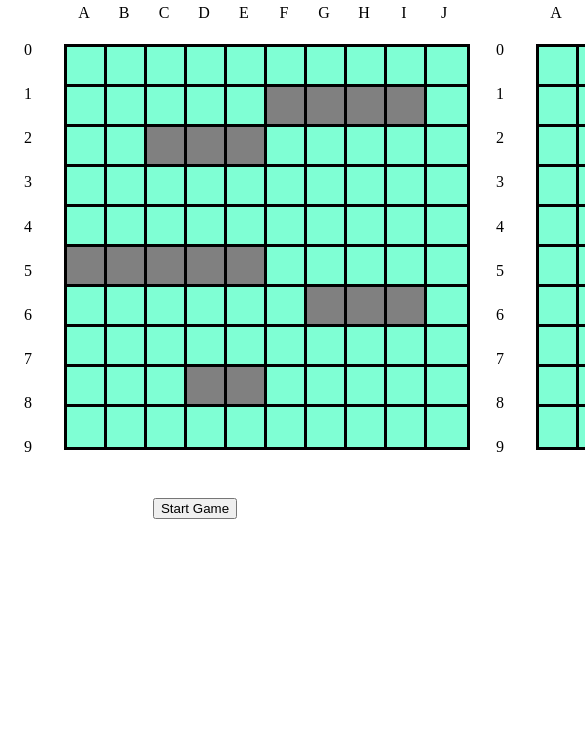
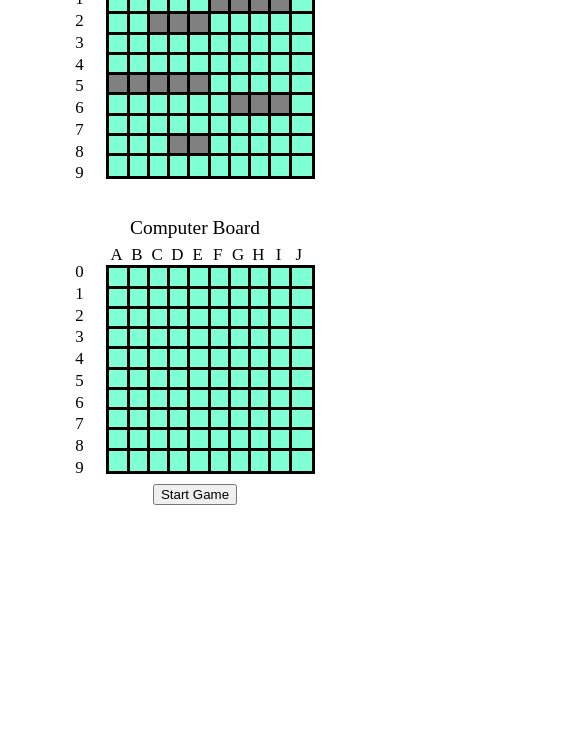
Before and after one commit to ctang415/battleship, a website built with webpack: page dist/index.html in a window 390 px wide. Shown: the part 89-844 px from the top of the page, 585 px wide, since content can reach past the window. Built offline with Linux system fonts and the light colour scheme.

Commit message:
Fixed responsiveness for tablets

```diff
--- a/src/style.css
+++ b/src/style.css
@@ -3,14 +3,14 @@
     flex-direction: row;
     justify-content: space-evenly;
     flex-wrap: nowrap;
-    padding: 1em;
+    padding: 1vw;
 
 }
 .container, .containertwo {
     display: grid;
-    grid-template-columns: repeat(10, 2.5em);
-    grid-template-rows: repeat(10, 2.5em);
-    padding: 2em;
+    grid-template-columns: repeat(10, 2.5vw);
+    grid-template-rows: repeat(10, 2.5vw);
+    padding: 1.5vw;
 }
 
 .divplayer, .divenemy {
@@ -18,8 +18,8 @@
     border: solid black;
     justify-content: center;
     cursor: pointer;
-    height: 2.5em;
-    width: 2.5em;
+    height: 2.5vw;
+    width: 2.5vw;
     background-color: aquamarine;
 }
 
@@ -43,13 +43,13 @@
     border: solid black;
     justify-content: center;
     cursor: pointer;
-    height: 2.5em;
-    width: 2.5em;
+    height: 2.5vw;
+    width: 2.5vw;
     background-color: grey;
 }
 
 .playerlabel, .computerlabel {
-    font-size: 2em;
+    font-size: 2vw;
 }
 
 .player, .computer {
@@ -69,7 +69,7 @@
 }
 
 .side, .sidetwo {
-    margin-top: 2.7em;
+    margin-top: 2.7vw;
     display: flex;
     flex-direction: column;
     justify-content: space-evenly;
@@ -111,20 +111,25 @@
     justify-content: center;
 }
 
-@media only screen and (min-device-width:320px) and (max-device-width: 480px) {
+@media only screen and (min-device-width:280px) and (max-device-width: 950px) {
+    .body {
+        display: flex;
+        flex-direction: column;
+        gap: 2em;
+    }
     .container, .containertwo {
         display: grid;
-        grid-template-columns: repeat(10, 1.5vh);
-        grid-template-rows: repeat(10, 1.5vh);
-        padding: 2vw;
+        grid-template-columns: repeat(10, 2.4vh);
+        grid-template-rows: repeat(10, 2.4vh);
+        padding: 1.5vw;
     }
     .divplayer, .divenemy {
         display: flex;
         border: solid black;
         justify-content: center;
         cursor: pointer;
-        height: 1.5vh;
-        width: 1.5vh;
+        height: 2.4vh;
+        width: 2.4vh;
         background-color: aquamarine;
     }
     .divtwo {
@@ -132,41 +137,41 @@
         border: solid black;
         justify-content: center;
         cursor: pointer;
-        height: 1.5vh;
-        width: 1.5vh;
+        height: 2.4vh;
+        width: 2.4vh;
         background-color: grey;
     }
     .side, .sidetwo {
-        margin-top: 1.7vh;
+        margin-top: 2.5vh;
         display: flex;
         flex-direction: column;
         justify-content: space-evenly;
     }
     .playerlabel, .computerlabel {
-        font-size: 1.5vh;
+        font-size: 2.3vh;
     }
     .box {
         display: flex;
-        font-size: 1vh;
+        font-size: 2.0vh;
         flex-direction: row-reverse;
         gap: 1em;
     }
     .miss {
         border: solid black;
-        font-size: 1.5vh;
+        font-size: 2.4vh;
         color: black;
-        height: 1.5vh;
-        width: 1.5vh;
+        height: 2.4vh;
+        width: 2.4vh;
         text-align: center;
     }
 
     .hit {
         border: solid black;
         background-color : red;
-        font-size: 1.5vh;
+        font-size: 2.4vh;
         color: black;
-        height: 1.5vh;
-        width: 1.5vh;
+        height: 2.4vh;
+        width: 2.4vh;
         text-align: center;
     }
 }
```
Also changed, not shown: dist/main.js.
